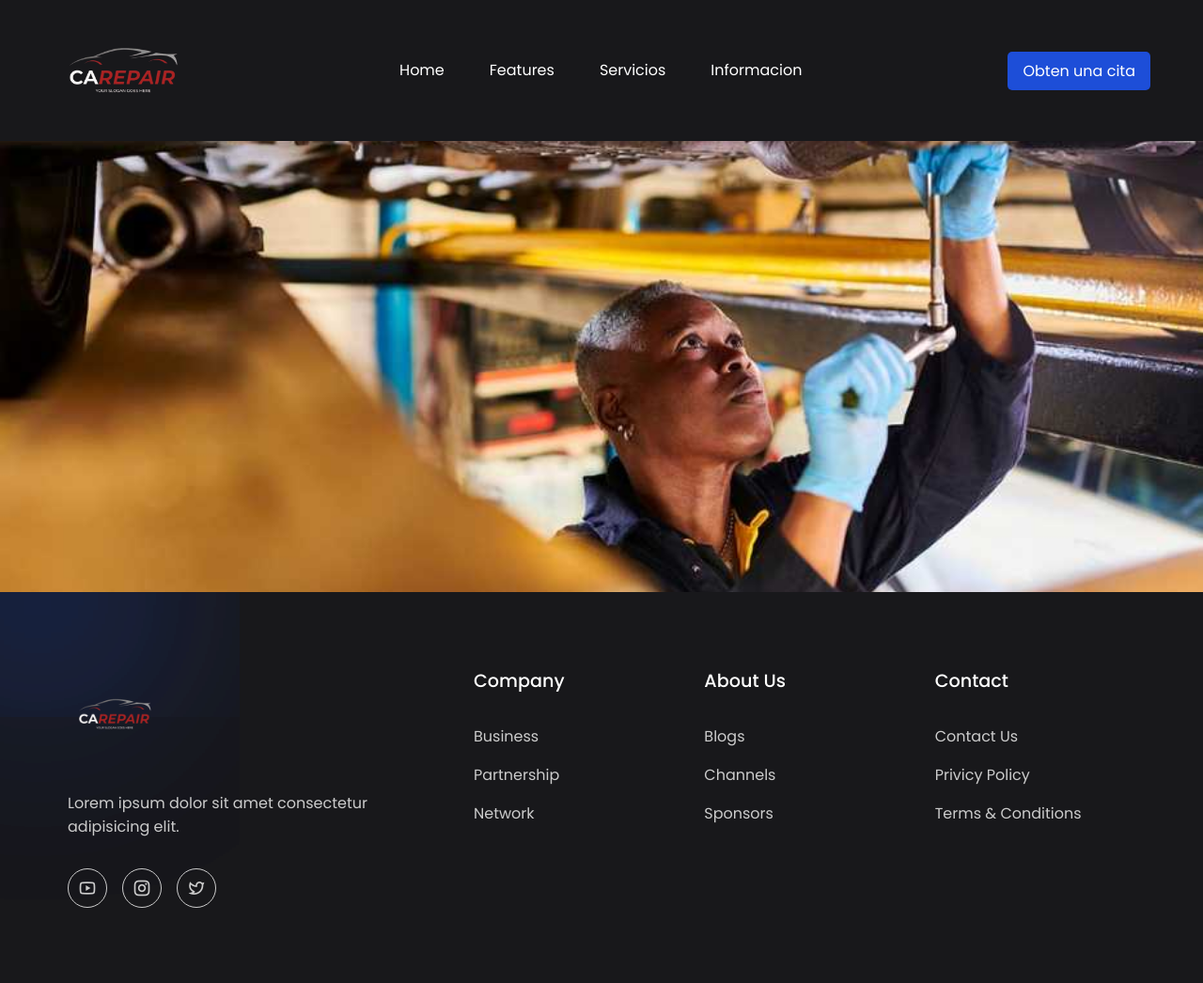
After one commit to ElGuapoX/juan_mecanico, a PHP site: page /juan_mecanico/php/cliente/home.html in a window 1280 px wide. The commit adds this page. Shown: the whole page at 94% size. Run offline with PHP 8.4, Linux system fonts and the light colour scheme; a stand-in replaces the project's code that opens the database connection.

Commit message:
se comenzo la confeccion de home.html

```diff
--- a/css/style.css
+++ b/css/style.css
@@ -1,62 +1,116 @@
-body {
-    font-family: 'Segoe UI', Tahoma, Geneva, Verdana, sans-serif;
-    background-color: #D9D9D9;
-    height: 100%;
+@import url('https://fonts.googleapis.com/css2?family=Poppins:wght@300;400;500;600;700;800&display=swap');
+
+*{
+    padding: 0;
     margin: 0;
-    padding: 0;
+    outline: none;
+    border: none;
+    box-sizing: border-box;
+}
+
+img{
+    width: 100%;
+    display: flex;
 }
 
 a{
-    text-decoration: none
-}
-
-header {
-    display: flex;
-    justify-content: space-between;
-    align-items: center; /* Centra los elementos verticalmente */
-    background-color: #2E2E2E;
-    padding: 0 20px;
-    height: 70px;
-}
-
-header a {
     text-decoration: none;
 }
 
-.logo {
-    max-height: 80px; /* Ajusta el tamaño del logo */
-    width: auto; /* Mantiene la proporción del logo */
+body{
+    font-family: 'Poppins', sans-serif;
+    background-color: #18181B;
 }
 
-.opciones {
+nav{
+    max-width: 1200px;
+    margin: auto;
+    padding: 0rem 1rem;
     display: flex;
-    justify-content: center; /* Centra las opciones */
-    flex-grow: 1; /* Ocupa todo el espacio disponible entre el logo y el borde derecho */
-    margin: 0 auto; /* Centra el contenedor de las opciones */
+    align-items: center;
+    justify-content: space-between;
+    gap: 2rem;
 }
 
-.opciones a {
-    margin: 0 20px;
-    color: white;
-    font-weight: bold;
-    transition: color 0.3s ease;
+.nav-logo{
+    max-width: 150px;
 }
 
-.opciones a:hover {
-    color: #ffcc00;
+.nav-links{
+    list-style: none;
+    display: flex;
+    align-items: center;
+    gap: 3rem;
+}
+
+.link a{
+    position: relative;
+    padding-bottom: 0.75rem;
+    color: #fff;
+}
+
+.link a::after{
+    content: "";
+    position: absolute;
+    height: 2px;
+    width: 0;
+    bottom: 0;
+    left: 0;
+    background-color: #1d4ed8;
+    transition: all 0.3s ease;
+}
+
+.link a:hover::after{
+    width: 70%;
+}
+
+.boton-facturas{
+    text-align: center;
+}
+
+.btn{
+    padding: 0.5rem 1rem;
+    font-size: 1rem;
+    color: #fff;
+    background-color: #1d4ed8;
+    border-radius: 5px;
+    cursor: pointer;
+    transition: all 0.3s ease;
+}
+
+.btn:hover{
+    background-color: #1e40af;
+}
+
+.container{
+    max-width: 1200px;
+    margin: auto;
+    padding: 5rem 2rem;
+}
+
+.blur{
+    position: absolute;
+    box-shadow: 0 0 1000px 50px #1d4ed8;
+    z-index: -100;
+}
+
+.seccion-servicio{
+    padding: 1rem 5rem;
 }
 
 .seccion-servicio h2{
     text-align: center;
+    color: white;
+    padding: 5rem 0rem;
 }
 .servicios {
     display: flex;
     align-items: flex-start; /* Alinea los elementos de manera que el texto no se estire */
     margin-bottom: 20px; /* Espacio entre artículos */
-    padding: 15px;
-    background-color: #ffffff; /* Fondo blanco para cada artículo */
+    padding: 2rem;
+    background-color: black; /* Fondo blanco para cada artículo */
     box-shadow: 0 2px 5px rgba(0,0,0,0.1); /* Sombra sutil para profundidad */
-    border-radius: 8px; /* Bordes redondeados */
+    border-radius: 50px; /* Bordes redondeados */
 }
 
 .servicios img {
@@ -67,69 +121,133 @@ header a {
     border-radius: 5px; /* Bordes redondeados para las imágenes */
 }
 
-.servicios div {
-    flex-grow: 1; /* Permite que el div del texto tome el espacio restante */
-}
-
 .servicios h3 {
     margin-top: 0; /* Remueve margen superior para alinear el título con la imagen */
     font-size: 18px; /* Tamaño de fuente para el título */
-    color: #333; /* Color oscuro para mejor lectura */
+    color: white; /* Color oscuro para mejor lectura */
 }
 
-.servicios p {
+.servicios p, li {
     font-size: 16px; /* Tamaño de fuente adecuado para el cuerpo del texto */
-    color: #666; /* Color más suave para el texto */
+    color: white; /* Color más suave para el texto */
     line-height: 1.5; /* Espaciado entre líneas para mejor lectura */
     text-align: left; /*Alinea texto a la iqzuierda*/
 }
 
-.servicios a {
-    color: #1D1A5B; /* Color azul para los enlaces, similar a los enlaces de Google */
-    text-decoration: none; /* No subrayado */
+header .publicidad {
+    background-image: url('../images/fondomecanico.jpg'); /* Ajusta la ruta */
+    background-size: cover;
+    background-repeat: no-repeat;
+    background-position: center;
+    height: 30rem; /* Ajusta la altura */
+    width: 100%;
 }
 
-.servicios a:hover {
-    text-decoration: underline; /* Subrayado al pasar el ratón para mejorar la interactividad */
+
+
+
+
+/*css para footer*/
+footer{
+    position: relative;
+    display: grid;
+    grid-template-columns: 400px repeat(3, 1fr);
+    gap: 2rem;
 }
 
-.boton {
-    padding: 15px;
-    background-color: #ff7300;
-    color: white;
-    border-radius: 5px;
-    position: absolute;
-    top: 100px; /* Distancia desde la parte superior */
-    left: 50px; /* Distancia desde la derecha */
-}
-.boton:hover{
-    transform: scale(1.05);
-    box-shadow: 0 4px 8px rgba(0, 0, 0, 0.2);
+footer .column .logo{
+    max-width: 100px;
+    margin-bottom: 2rem;
 }
 
-/* css de footer*/
-footer {
-    text-align: center;
-    background-color: #2E2E2E;
-    color: white;
-    padding: 10px 0;
+footer .column p{
+    color: #ccc;
+    margin-bottom: 2rem;
 }
 
-.main-nav ul {
+footer .column .socials{
     display: flex;
-    justify-content: center;
-    padding: 10px 0;
-    background-color: #2E2E2E;
-    margin: 0;
-    list-style: none;
+    align-items: center;
+    gap: 1rem;
 }
 
-.main-nav ul li {
-    margin: 0 20px;
+footer .column .socials a{
+    color: #ccc;
+    border: 1px solid #ccc;
+    padding: 5px 10px;
+    font-size: 1.25rem;
+    border-radius: 100%;
+    transition: all 0.3s ease;
 }
 
-.main-nav a {
-    color: white;
-    text-decoration: none;
-    font-weight: bold;
+footer .column .socials a:hover{
+    color: #fff;
+    background-color: #1d4ed8;
+    border-color: #1d4ed8;
 }
+
+footer .column h4{
+    color: #fff;
+    margin-bottom: 2rem;
+    font-size: 1.2rem;
+    font-weight: 500;
+}
+
+footer .column > a{
+    display: block;
+    color: #ccc;
+    margin-bottom: 1rem;
+    transition: all 0.3s ease;
+}
+
+footer .column > a:hover{
+    color: #1d4ed8;
+}
+
+.copyright{
+    max-width: 1200px;
+    margin: auto;
+    padding: 1rem;
+    color: #fff;
+    font-size: 0.8rem;
+    text-align: center;
+}
+
+@media (width < 900px){
+    .nav-links{
+        display: none;
+    }
+    header{
+        grid-template-columns: repeat(1, 1fr);
+    }
+    header .image{
+        grid-area: 1/1/2/2;
+    }
+    .features{
+        grid-template-columns: repeat(2, 1fr);
+    }
+    .pricing{
+        grid-template-columns: repeat(2, 1fr);
+    }
+    footer{
+        grid-template-columns: 1fr 200px;
+    }
+}
+
+@media (width < 600px){
+    header .image::before{
+        display: none;
+    }
+
+    .features{
+        grid-template-columns: repeat(1, 1fr);
+    }
+
+    .pricing{
+        grid-template-columns: repeat(1, 1fr);
+    }
+
+    footer{
+        grid-template-columns: 1fr 150px;
+    }
+}
--- /dev/null
+++ b/php/cliente/home.html
@@ -0,0 +1,77 @@
+<!DOCTYPE html>
+<html lang="es">
+<head>
+    <meta charset="UTF-8">
+    <meta name="viewport" content="width=device-width, initial-scale=1.0">
+    <title>Juan Mecanico</title>
+    <link rel="stylesheet" href="https://cdnjs.cloudflare.com/ajax/libs/remixicon/3.5.0/remixicon.min.css">
+    <link rel="stylesheet" href="../../css/style.css">
+</head>
+<body id="home">
+<nav>
+    <div class="nav-logo">
+        <a href="home.php">
+            <img src="../../images/logo.png">
+        </a>
+    </div>
+    <ul class="nav-links">
+        <li class="link"><a href="home.html">Home</a></li>
+        <li id="link1" class="link"><a href="#">Features</a></li>
+        <li id="link2" class="link"><a href="servicios.html">Servicios</a></li>
+        <li id="link3" class="link"><a href="#">Informacion</a></li>
+    </ul>
+    <a href="registrocita.php" class="btn">Obten una cita</a>
+</nav>
+<header>
+    <section class="publicidad">
+
+    </section>
+
+</header>
+
+
+<main>
+
+
+</main>
+
+<footer class="container">
+        <span class="blur"></span>
+        <span class="blur"></span>
+        <div class="column">
+            <div class="logo">
+                <img src="../../images/logo.png">
+            </div>
+            <p>
+                Lorem ipsum dolor sit amet consectetur adipisicing elit.
+            </p>
+            <div class="socials">
+                <a href="#"><i class="ri-youtube-line"></i></a>
+                <a href="#"><i class="ri-instagram-line"></i></a>
+                <a href="#"><i class="ri-twitter-line"></i></a>
+            </div>
+        </div>
+        <div class="column">
+            <h4>Company</h4>
+            <a href="#">Business</a>
+            <a href="#">Partnership</a>
+            <a href="#">Network</a>
+        </div>
+        <div class="column">
+            <h4>About Us</h4>
+            <a href="#">Blogs</a>
+            <a href="#">Channels</a>
+            <a href="#">Sponsors</a>
+        </div>
+        <div class="column">
+            <h4>Contact</h4>
+            <a href="#">Contact Us</a>
+            <a href="#">Privicy Policy</a>
+            <a href="#">Terms & Conditions</a>
+        </div>
+    </footer>
+
+
+
+</body>
+</html>
```
Also changed, not shown: php/cliente/home.php (deleted, +0 -101 lines), php/cliente/registrocita.php (+63 -24 lines), php/cliente/servicios.html (added, +129 -0 lines), images/fondomecanico.jpg (added), images/logo.jpg (deleted), images/logo.png (added).
